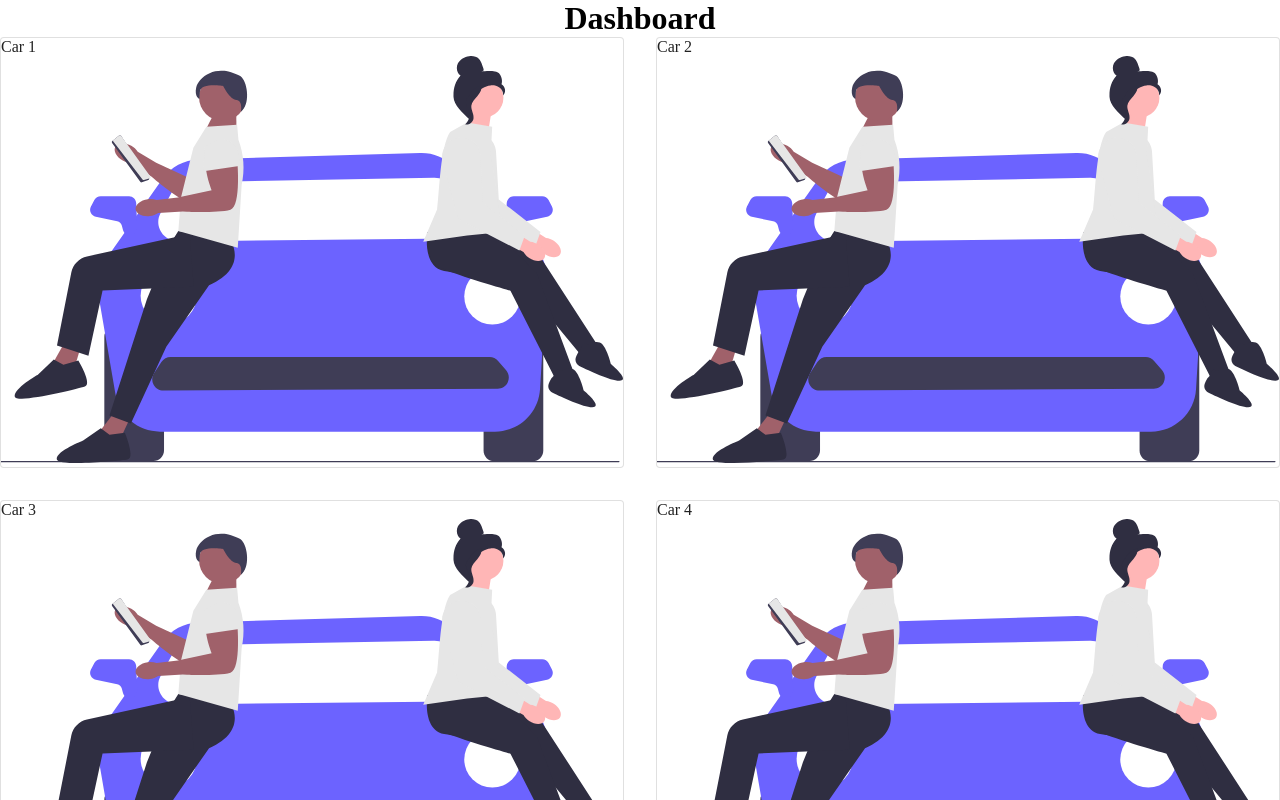
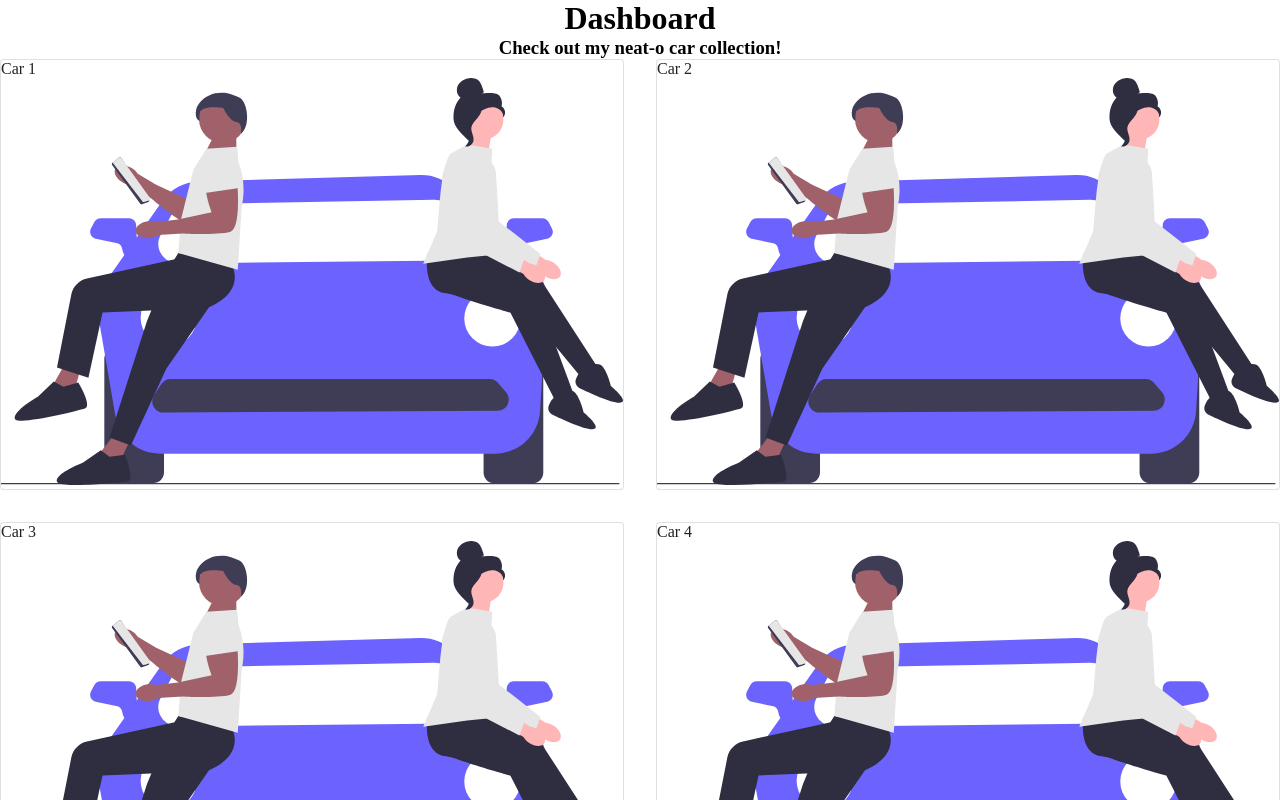
Before and after one commit to smcteague/car_collection_react, a React (Create React App) app: page /dashboard in a window 1280 px wide. Shown: the top 800 px of the page. Built offline with nearby package versions, Linux system fonts and the light colour scheme.

Commit message:
updated commit

```diff
--- a/src/components/Dashboard/Dashboard.tsx
+++ b/src/components/Dashboard/Dashboard.tsx
@@ -15,6 +15,12 @@ const Header = styled('h1')({
     alignItems: 'center'
 })
 
+const Header3 = styled('h3')({
+    display: 'flex',
+    justifyContent: 'center',
+    alignItems: 'center'
+})
+
 const Image = styled('img')({
     height: 'auto',
     width: '100%'
@@ -26,6 +32,7 @@ export const Dashboard = () => {
     return (
         <Root>
             <Header>Dashboard</Header>
+            <Header3>Check out my neat-o car collection!</Header3>
 
             <Box sx={{ flexGrow: 1 }} >
                 <Grid container spacing={4} >
```
